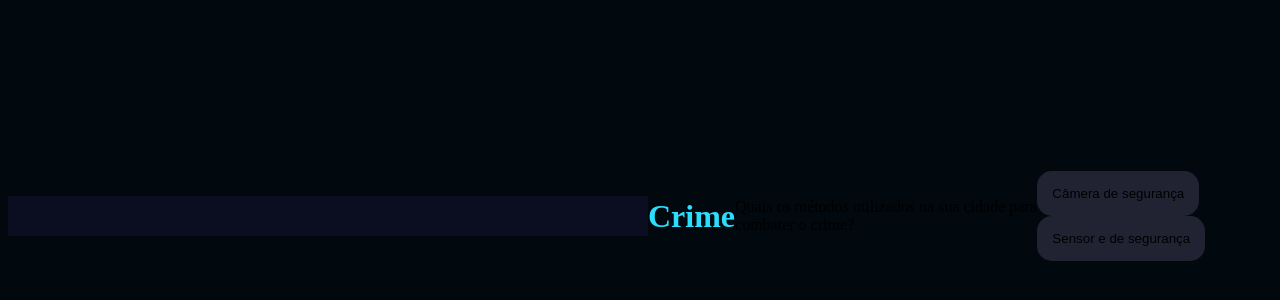
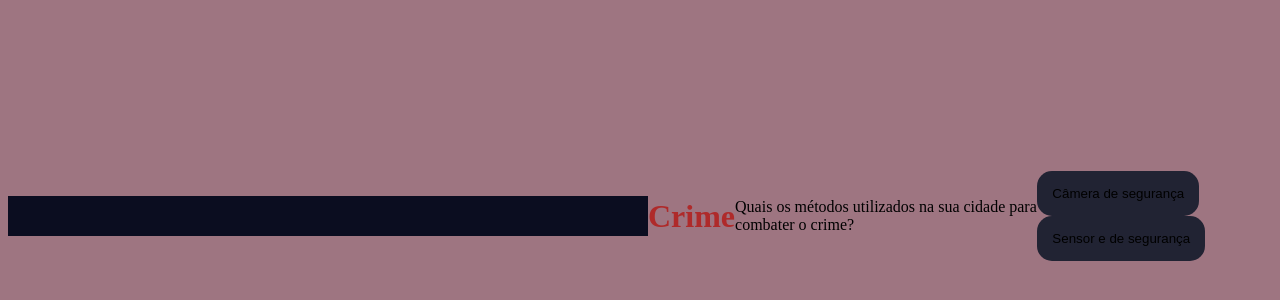
Before and after one commit to thahisabelly/projetocrime, a plain HTML site: page index.html in a window 1280 px wide. Shown: the part 192-492 px from the top of the page. Drawn offline with Linux system fonts and the light colour scheme.

Commit message:
arrumei a cor

```diff
--- a/style.css
+++ b/style.css
@@ -1,9 +1,9 @@
 :root{
-    --cor-fundo: #01080E ;
+    --cor-fundo: #9e7581 ;
     --cor-principal: #0B0D20 ;
     --cor-secundaria: #212333 ;
-    --cor-destaque: #2BDEFD ;
-    --cor-titulo: #D7F9FF ;
+    --cor-destaque: #af2a2a ;
+    --cor-titulo: #f1f3f3 ;
 
 }
 
```
